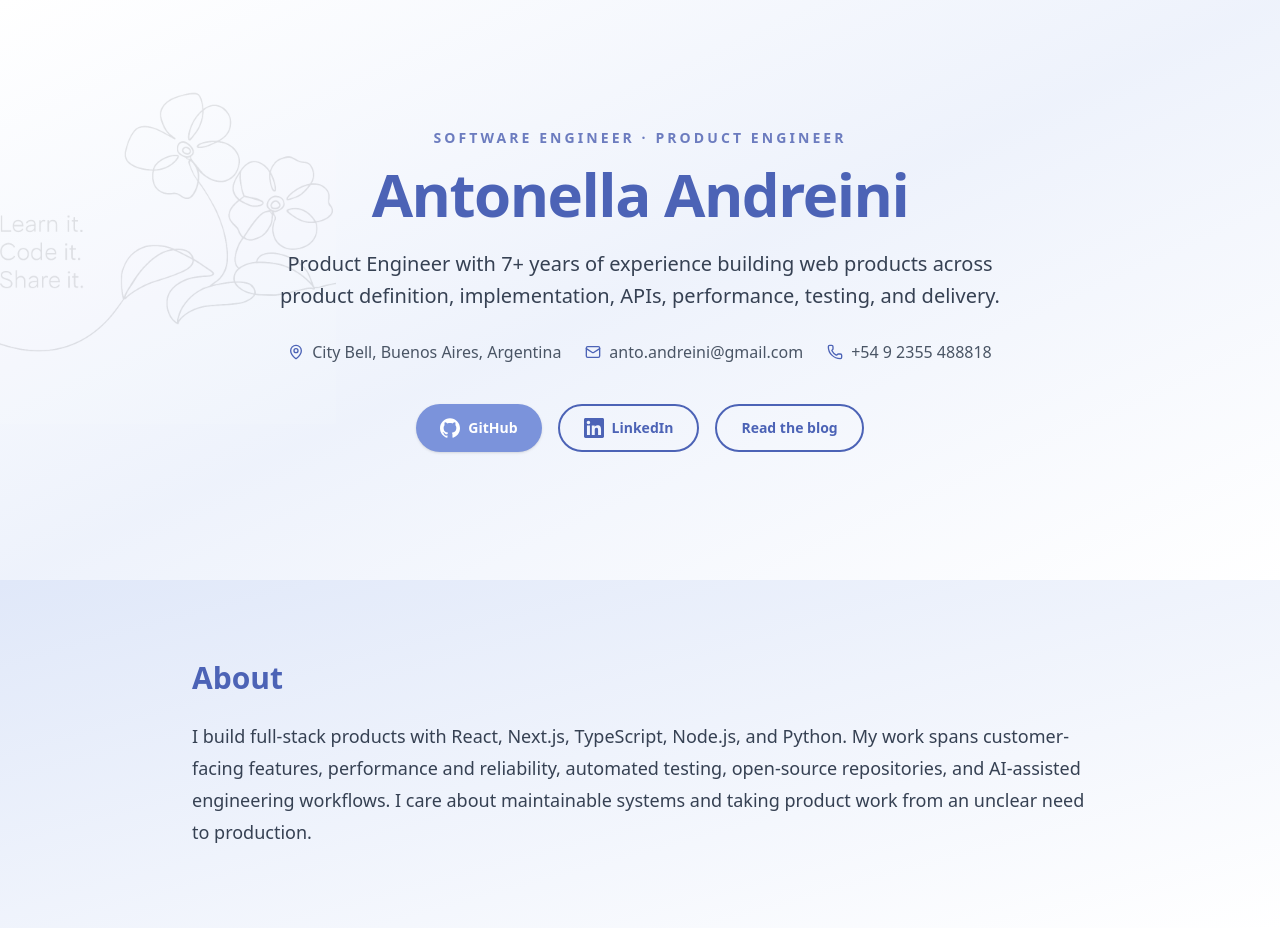
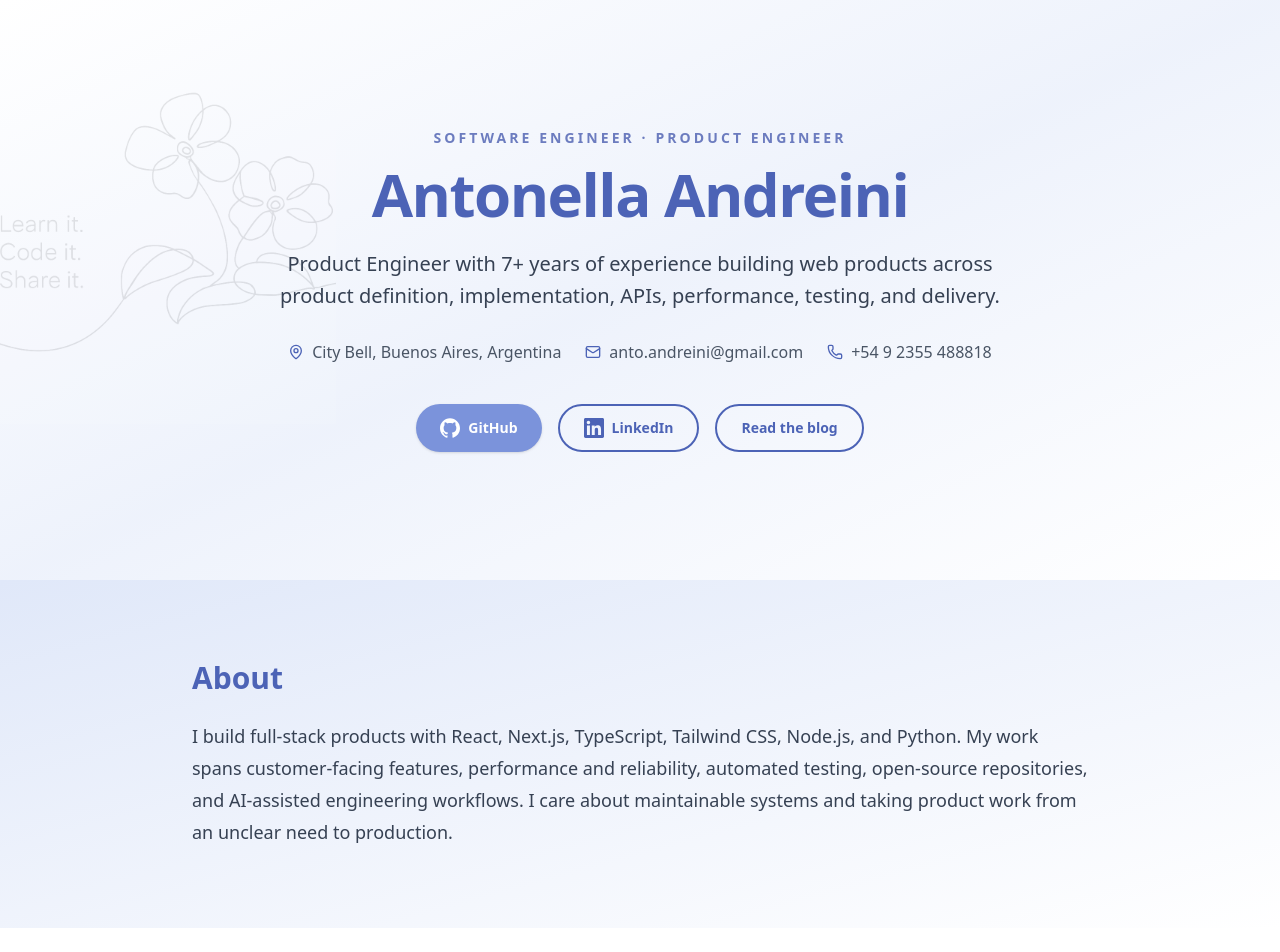
Before and after one commit to antonellaandreini/portfolio, a React (Vite) app: page / in a window 1280 px wide. Shown: the top 952 px of the page. Built offline with nearby package versions, Linux system fonts and the light colour scheme.

Commit message:
Add Tailwind CSS to portfolio skills

```diff
--- a/src/components/Portfolio.tsx
+++ b/src/components/Portfolio.tsx
@@ -7,7 +7,7 @@ import {getAllPosts} from '../utils/posts';
 const skillGroups = [
   {
     title: 'Frontend',
-    skills: ['React', 'Next.js', 'TypeScript', 'JavaScript'],
+    skills: ['React', 'Next.js', 'TypeScript', 'JavaScript', 'Tailwind CSS'],
   },
   {
     title: 'Backend & APIs',
@@ -180,11 +180,12 @@ export default function Portfolio() {
         <div className='mx-auto max-w-4xl'>
           <h2 className='text-3xl font-semibold text-primary'>About</h2>
           <p className='mt-6 text-lg leading-8 text-gray-700'>
-            I build full-stack products with React, Next.js, TypeScript, Node.js,
-            and Python. My work spans customer-facing features, performance and
-            reliability, automated testing, open-source repositories, and
-            AI-assisted engineering workflows. I care about maintainable systems
-            and taking product work from an unclear need to production.
+            I build full-stack products with React, Next.js, TypeScript, Tailwind
+            CSS, Node.js, and Python. My work spans customer-facing features,
+            performance and reliability, automated testing, open-source
+            repositories, and AI-assisted engineering workflows. I care about
+            maintainable systems and taking product work from an unclear need to
+            production.
           </p>
         </div>
       </section>
```
